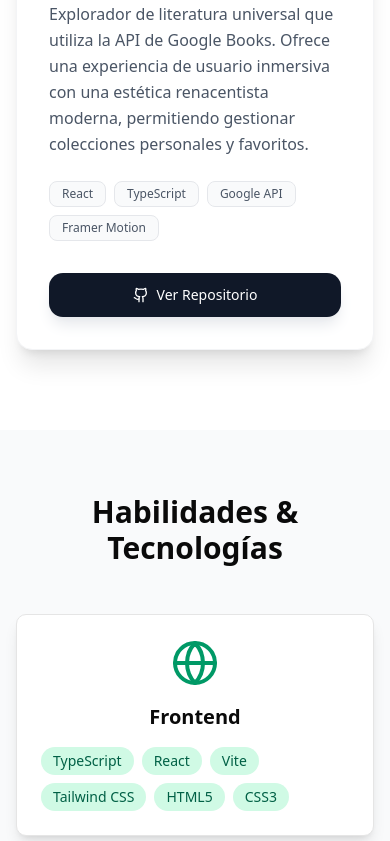
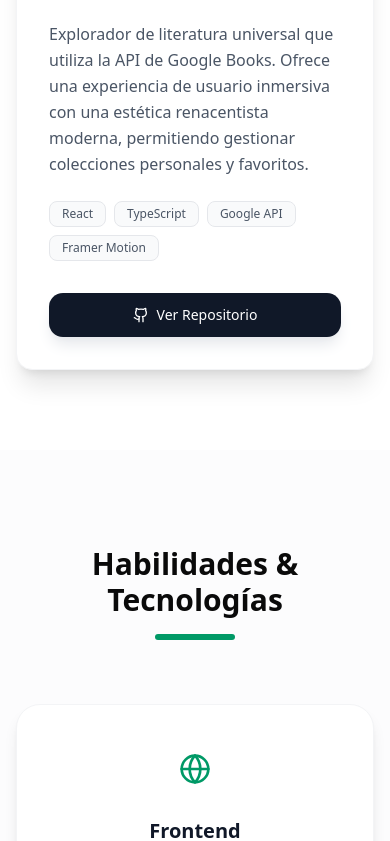
Before and after one commit to JuanVergara-9/portafolio-jv, a Next.js app: page / in a window 390 px wide. Shown: the part 3412-4253 px from the top of the page. Built offline with nearby package versions, Linux system fonts and the light colour scheme.

Commit message:
arreglos

```diff
--- a/app/page.tsx
+++ b/app/page.tsx
@@ -221,13 +221,13 @@ export default function Portfolio() {
                     <span className="bg-emerald-100 text-emerald-700 text-[10px] font-bold px-2.5 py-1 rounded-full uppercase tracking-wider">Validación Real</span>
                   </div>
                   <p className="text-gray-600 mb-6 leading-relaxed">
-                    Plataforma líder en San Rafael, Mendoza, que conecta personas con proveedores confiables. Actualmente en <span className="text-emerald-700 font-semibold">etapa de validación con usuarios reales</span>.
+                    Plataforma de San Rafael, Mendoza, que conecta personas con proveedores confiables. Actualmente en <span className="text-emerald-700 font-semibold">etapa de validación con usuarios reales</span>.
                   </p>
 
                   <div className="space-y-3 mb-6">
                     <div className="flex items-center text-sm text-gray-500 bg-gray-50 p-2 rounded-lg border border-gray-100">
                       <div className="w-1.5 h-1.5 bg-emerald-500 rounded-full mr-2"></div>
-                      Participante de la aceleradora <span className="font-bold text-gray-700 ml-1">mc^2</span>
+                      Participante del Cohort 2 de la aceleradora <span className="font-bold text-gray-700 ml-1">mc^2</span>
                     </div>
                     <div className="flex items-center text-sm text-gray-500 bg-gray-50 p-2 rounded-lg border border-gray-100">
                       <div className="w-1.5 h-1.5 bg-blue-500 rounded-full mr-2"></div>
@@ -306,76 +306,63 @@ export default function Portfolio() {
 
 
       {/* Skills Section */}
-      <section id="habilidades" className="py-16 px-4 bg-gray-50">
+      <section id="habilidades" className="py-24 px-4 bg-gray-50/50 relative overflow-hidden">
         <div className="container mx-auto">
           <div className="max-w-6xl mx-auto">
-            <h2 className="text-3xl md:text-4xl font-bold text-center mb-12">Habilidades & Tecnologías</h2>
+            <div className="text-center mb-16">
+              <h2 className="text-3xl md:text-5xl font-bold mb-4">Habilidades & Tecnologías</h2>
+              <div className="w-20 h-1.5 bg-emerald-600 mx-auto rounded-full"></div>
+            </div>
+
             <div className="grid md:grid-cols-2 lg:grid-cols-4 gap-8">
-              {/* Frontend */}
-              <div className="bg-white p-6 rounded-lg shadow-lg border">
-                <div className="text-center mb-4">
-                  <Globe className="w-12 h-12 mx-auto mb-4 text-emerald-600" />
-                  <h3 className="text-xl font-bold">Frontend</h3>
+              {[
+                {
+                  title: "Frontend",
+                  icon: Globe,
+                  skills: ["TypeScript", "React", "Next.js", "Tailwind CSS", "Vite", "Framer Motion"],
+                  color: "emerald"
+                },
+                {
+                  title: "Backend",
+                  icon: Code,
+                  skills: ["Node.js", "Python", "Express", "REST APIs", "Microservicios", "JWT"],
+                  color: "blue"
+                },
+                {
+                  title: "Base de Datos",
+                  icon: Database,
+                  skills: ["PostgreSQL", "Supabase", "MongoDB", "Redis", "Sequelize", "MySQL"],
+                  color: "teal"
+                },
+                {
+                  title: "Herramientas",
+                  icon: Smartphone,
+                  skills: ["Git", "Docker", "Postman", "Vercel", "Figma", "Railway"],
+                  color: "indigo"
+                }
+              ].map((category, idx) => (
+                <div
+                  key={category.title}
+                  className="group bg-white p-8 rounded-3xl shadow-lg border border-gray-100 hover:shadow-2xl hover:border-emerald-100 transition-all duration-500 transform hover:-translate-y-2"
+                >
+                  <div className="text-center mb-6">
+                    <div className={`w-16 h-16 mx-auto mb-4 rounded-2xl bg-${category.color}-50 flex items-center justify-center group-hover:scale-110 group-hover:rotate-3 transition-transform duration-500`}>
+                      <category.icon className={`w-8 h-8 text-${category.color}-600`} />
+                    </div>
+                    <h3 className="text-xl font-bold text-gray-900">{category.title}</h3>
+                  </div>
+                  <div className="flex flex-wrap gap-2 justify-center">
+                    {category.skills.map((skill) => (
+                      <span
+                        key={skill}
+                        className={`bg-gray-50 text-gray-600 border border-gray-100 px-3 py-1 rounded-xl text-xs font-medium hover:bg-emerald-50 hover:text-emerald-700 hover:border-emerald-200 transition-colors cursor-default`}
+                      >
+                        {skill}
+                      </span>
+                    ))}
+                  </div>
                 </div>
-                <div className="flex flex-wrap gap-2">
-                  <span className="bg-emerald-100 text-emerald-800 px-3 py-1 rounded-full text-sm">TypeScript</span>
-                  <span className="bg-emerald-100 text-emerald-800 px-3 py-1 rounded-full text-sm">React</span>
-                  <span className="bg-emerald-100 text-emerald-800 px-3 py-1 rounded-full text-sm">Vite</span>
-                  <span className="bg-emerald-100 text-emerald-800 px-3 py-1 rounded-full text-sm">Tailwind CSS</span>
-                  <span className="bg-emerald-100 text-emerald-800 px-3 py-1 rounded-full text-sm">HTML5</span>
-                  <span className="bg-emerald-100 text-emerald-800 px-3 py-1 rounded-full text-sm">CSS3</span>
-                </div>
-              </div>
-
-              {/* Backend */}
-              <div className="bg-white p-6 rounded-lg shadow-lg border">
-                <div className="text-center mb-4">
-                  <Code className="w-12 h-12 mx-auto mb-4 text-emerald-600" />
-                  <h3 className="text-xl font-bold">Backend</h3>
-                </div>
-                <div className="flex flex-wrap gap-2">
-                  <span className="bg-emerald-100 text-emerald-800 px-3 py-1 rounded-full text-sm">Node.js</span>
-                  <span className="bg-emerald-100 text-emerald-800 px-3 py-1 rounded-full text-sm">Python</span>
-                  <span className="bg-emerald-100 text-emerald-800 px-3 py-1 rounded-full text-sm">JWT</span>
-                  <span className="bg-emerald-100 text-emerald-800 px-3 py-1 rounded-full text-sm">Express</span>
-                  <span className="bg-emerald-100 text-emerald-800 px-3 py-1 rounded-full text-sm">REST APIs</span>
-                  <span className="bg-emerald-100 text-emerald-800 px-3 py-1 rounded-full text-sm">Microservicios</span>
-                </div>
-              </div>
-
-              {/* Database */}
-              <div className="bg-white p-6 rounded-lg shadow-lg border">
-                <div className="text-center mb-4">
-                  <Database className="w-12 h-12 mx-auto mb-4 text-emerald-600" />
-                  <h3 className="text-xl font-bold">Base de Datos</h3>
-                </div>
-                <div className="flex flex-wrap gap-2">
-                  <span className="bg-emerald-100 text-emerald-800 px-3 py-1 rounded-full text-sm">PostgreSQL</span>
-                  <span className="bg-emerald-100 text-emerald-800 px-3 py-1 rounded-full text-sm">Supabase</span>
-                  <span className="bg-emerald-100 text-emerald-800 px-3 py-1 rounded-full text-sm">MongoDB</span>
-                  <span className="bg-emerald-100 text-emerald-800 px-3 py-1 rounded-full text-sm">Redis</span>
-                  <span className="bg-emerald-100 text-emerald-800 px-3 py-1 rounded-full text-sm">Sequelize</span>
-                  <span className="bg-emerald-100 text-emerald-800 px-3 py-1 rounded-full text-sm">MySQL</span>
-
-                </div>
-              </div>
-
-              {/* Tools */}
-              <div className="bg-white p-6 rounded-lg shadow-lg border">
-                <div className="text-center mb-4">
-                  <Smartphone className="w-12 h-12 mx-auto mb-4 text-emerald-600" />
-                  <h3 className="text-xl font-bold">Herramientas</h3>
-                </div>
-                <div className="flex flex-wrap gap-2">
-                  <span className="bg-emerald-100 text-emerald-800 px-3 py-1 rounded-full text-sm">Git</span>
-                  <span className="bg-emerald-100 text-emerald-800 px-3 py-1 rounded-full text-sm">Docker</span>
-                  <span className="bg-emerald-100 text-emerald-800 px-3 py-1 rounded-full text-sm">Postman</span>
-                  <span className="bg-emerald-100 text-emerald-800 px-3 py-1 rounded-full text-sm">Netlify</span>
-                  <span className="bg-emerald-100 text-emerald-800 px-3 py-1 rounded-full text-sm">Vercel</span>
-                  <span className="bg-emerald-100 text-emerald-800 px-3 py-1 rounded-full text-sm">Figma</span>
-                  <span className="bg-emerald-100 text-emerald-800 px-3 py-1 rounded-full text-sm">Railway</span>
-                </div>
-              </div>
+              ))}
             </div>
           </div>
         </div>
```
